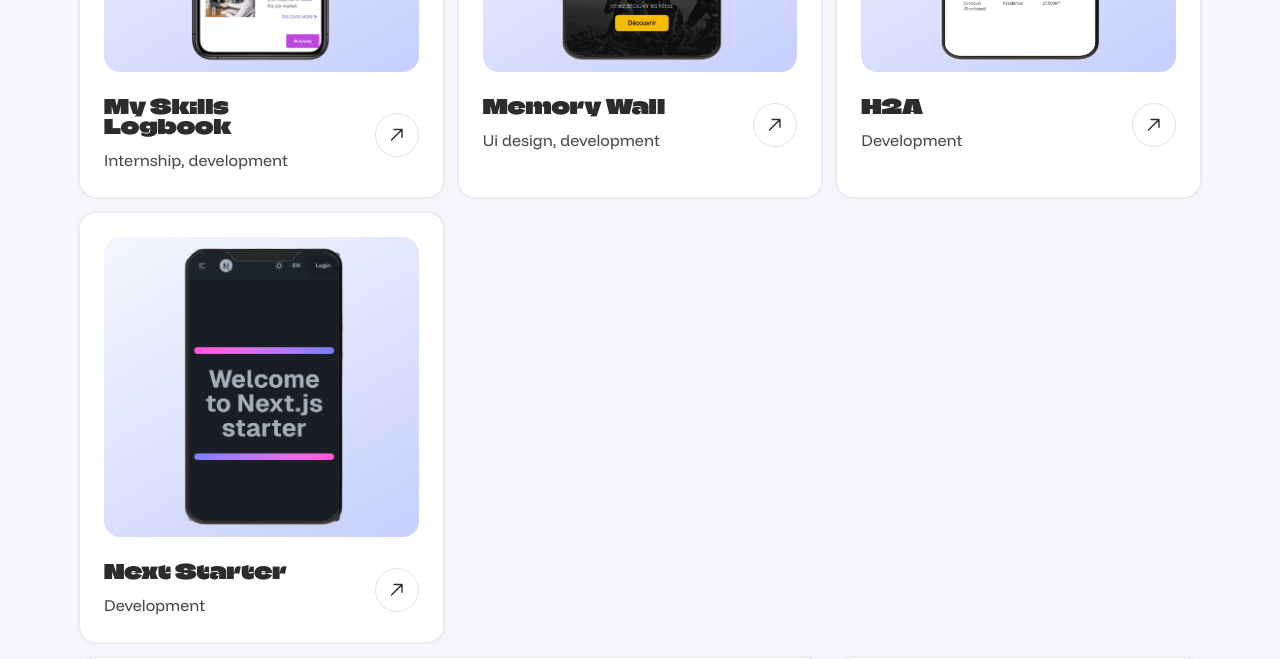
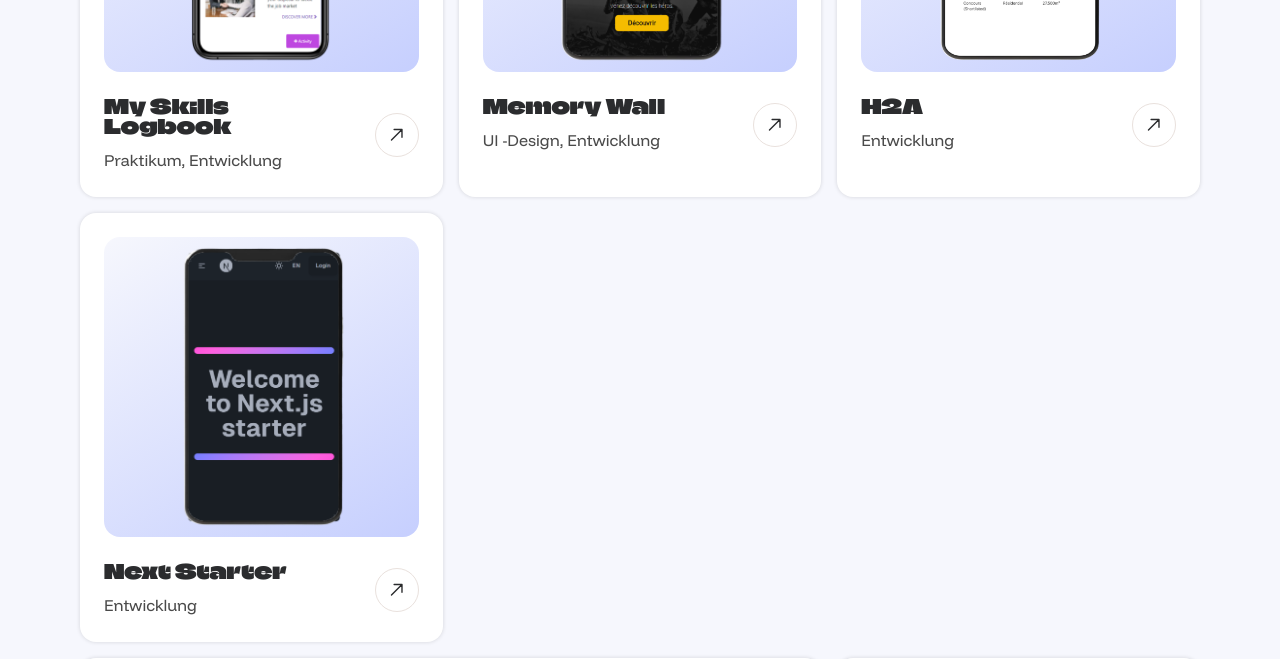
Before and after one commit to lucasbodev/lucasbodev-portfolio, a Next.js app: page /de/projects in a window 1280 px wide. Shown: the part 800-1459 px from the top of the page. Built offline with nearby package versions, Linux system fonts and the light colour scheme.

Commit message:
added cv picture

```diff
--- a/app/[locale]/page.tsx
+++ b/app/[locale]/page.tsx
@@ -118,9 +118,9 @@ const Home = () => {
       <div className={`${styles.projectsList}`}>
         {
           ([
-            { id: 'my-skills-logbook', img: '/images/hec-thumbnail.png', name: 'My Skills Logbook', description: 'Internship, development' },
-            { id: 'memory-wall', img: '/images/memory-wall-thumbnail.png', name: 'Memory Wall', description: 'Ui design, development' },
-            { id: 'h2a', img: '/images/h2a-thumbnail.png', name: 'H2A', description: 'Development' },
+            { id: 'my-skills-logbook', img: '/images/hec-thumbnail.png', name: 'My Skills Logbook', description: t('hecServices') },
+            { id: 'memory-wall', img: '/images/memory-wall-thumbnail.png', name: 'Memory Wall', description: t('mwServices') },
+            { id: 'h2a', img: '/images/h2a-thumbnail.png', name: 'H2A', description: t('h2aServices') },
           ] as ProjectCard[]).map((project, index) => (
             <RevealMotion key={index} variants={getRevealVariants(From.RIGHT, (index === 0 ? 0.4 : 0) + index / 10)} className={styles.cardLayout}>
               <ProjectCard id={project.id} img={project.img} name={project.name} description={project.description} />
@@ -144,6 +144,21 @@ const Home = () => {
         </Marquee>
       </RevealMotion>
 
+      {/* <RevealMotion variants={getRevealVariants(From.BOTTOM)} className={`${bentoStyles.bentoCell} ${bentoStyles.fullWidth} ${styles.techSection}`}>
+        <div className={`${styles.cellHead}`}>
+          <Heading type={HeadingTypes.H2} startIcon='/icons/toolkit.svg'>
+            {richTranslation('toolkitTitle')}
+          </Heading>
+          <p>{t('toolkitSubtitle')}</p>
+        </div>
+        <div className={`${styles.technologies}`}>
+          <TechLink logo='/images/next.svg' name='Next.js' url='https://nextjs.org/' />
+          <TechLink logo='/images/prisma.svg' name='Prisma' url='https://www.prisma.io/'/>
+          <TechLink className={`${styles.third} ${styles.full}`} logo='/images/github.svg' name='GitHub' url='https://github.com/'/>
+          <TechLink className={styles.third} logo='/images/figma.svg' name='Figma' url='https://www.figma.com/'/>
+          <TechLink className={styles.third} logo='/images/notion.svg' name='Notion' url='https://www.notion.com/'/>
+        </div>
+      </RevealMotion> */}
       <RevealMotion variants={getRevealVariants(From.BOTTOM)} className={`${bentoStyles.bentoCell} ${bentoStyles.halfWidth} ${styles.techSection}`}>
         <div className={`${styles.cellHead}`}>
           <Heading type={HeadingTypes.H2} startIcon='/icons/toolkit.svg'>
--- a/app/[locale]/projects/page.tsx
+++ b/app/[locale]/projects/page.tsx
@@ -56,10 +56,10 @@ const Projects = () => {
             <div className={styles.projectList}>
                 {
                     ([
-                        { id: 'my-skills-logbook', img: '/images/hec-thumbnail.png', name: 'My Skills Logbook', description: 'Internship, development' },
-                        { id: 'memory-wall', img: '/images/memory-wall-thumbnail.png', name: 'Memory Wall', description: 'Ui design, development' },
-                        { id: 'h2a', img: '/images/h2a-thumbnail.png', name: 'H2A', description: 'Development' },
-                        { id: 'next-starter', img: '/images/next-starter.png', name: 'Next Starter', description: 'Development' },
+                        { id: 'my-skills-logbook', img: '/images/hec-thumbnail.png', name: 'My Skills Logbook', description: t('hecServices') },
+                        { id: 'memory-wall', img: '/images/memory-wall-thumbnail.png', name: 'Memory Wall', description: t('mwServices') },
+                        { id: 'h2a', img: '/images/h2a-thumbnail.png', name: 'H2A', description: t('h2aServices') },
+                        { id: 'next-starter', img: '/images/next-starter.png', name: 'Next Starter', description: t('h2aServices') },
                     ] as ProjectCard[]).map((project, index) => (
                         <RevealMotion key={index} variants={getRevealVariants(From.BOTTOM, 0.4 + index / 10)}>
                             <ProjectCard id={project.id} img={project.img} name={project.name} description={project.description} vertical={true} />
--- a/components/project-card/project-card.component.tsx
+++ b/components/project-card/project-card.component.tsx
@@ -5,6 +5,7 @@ import styles from "@/components/project-card/project-card.module.css";
 import Heading, { HeadingTypes } from "../heading/heading.component";
 import { Link } from "@/i18n/routing";
 import Icon, { IconSizes } from "../icon/icon.component";
+import { useTranslations } from "next-intl";
 
 interface ProjectCardProps {
     id?: string;
@@ -15,6 +16,8 @@ interface ProjectCardProps {
 }
 
 const ProjectCard = ({ id, img, name, description, vertical = false }: ProjectCardProps) => {
+
+    const t = useTranslations('ProjectCard');
 
     return (
         <Link href={`/project-details/${id}` as any} className={`${bentoStyles.bentoCell} ${styles.projectCardContainer}`}>
@@ -42,7 +45,7 @@ const ProjectCard = ({ id, img, name, description, vertical = false }: ProjectCa
             </div>
 
             <button className={styles.mobileBtn}>
-                <span>View details</span>
+                <span>{t('viewDetails')}</span>
                 <svg className={styles.projectLinkIconMobile} width="46" height="46" viewBox="0 0 46 46" fill="none" xmlns="http://www.w3.org/2000/svg">
                     <path d="M30.1698 15.085L15.0848 30.1699M30.1698 15.085L30.1698 26.3987M30.1698 15.085L18.8561 15.085" stroke="currentColor" strokeWidth="2" strokeLinecap="round" strokeLinejoin="round" />
                 </svg>
--- a/messages/de.json
+++ b/messages/de.json
@@ -12,7 +12,10 @@
     "testimonialsTitle": "Einige <orange>Testimonials</orange>",
     "toolkitTitle": "Meine <orange>-Wolfträle</orange> Entwicklung",
     "toolkitSubtitle": "Ich mag es, die Tools zu testen, zu vergleichen, die Tools zu übernehmen, die meine Projekte effektiver, sauberer und skalierbarer machen.\nHier sind die Technos, die mich heute vibrieren lassen ... und die, die ich weiter erforsche.",
-    "testimonialsSubtitle": "Ein paar Worte von denen, die mir vertrauten."
+    "testimonialsSubtitle": "Ein paar Worte von denen, die mir vertrauten.",
+    "hecServices": "Praktikum, Entwicklung",
+    "mwServices": "UI -Design, Entwicklung",
+    "h2aServices": "Entwicklung"
   },
   "ContactSection": {
     "contactSectionTitle": "Lassen Sie uns <orange>in Verbindung setzen!</orange>",
@@ -29,7 +32,10 @@
   },
   "Projects": {
     "projectsPageTitle": "Schauen Sie sich die<orange> -Projekte an</orange><br></br>Ich habe mit <orange>passion</orange> erkannt",
-    "projectsPageSubtitle": "Jedes Projekt hat mir etwas beigebracht. Ich brauchte lange, Code und ein wenig von mir."
+    "projectsPageSubtitle": "Jedes Projekt hat mir etwas beigebracht. Ich brauchte lange, Code und ein wenig von mir.",
+    "hecServices": "Praktikum, Entwicklung",
+    "mwServices": "UI -Design, Entwicklung",
+    "h2aServices": "Entwicklung"
   },
   "Contact": {
     "connect": "Lassen Sie uns <orange>Connect!</orange>",
@@ -110,5 +116,8 @@
     "nextBenefit6": "Weitere komfortable Bestätigung von Formularen dank Zod, die mit Kompliment verknüpft ist",
     "nextBenefit7": "Fluidunterhaltung dank Framer Motion und/oder GSAP",
     "nextBenefit8": "Einfache und sichere Bereitstellung verfügbare statistische Tools dank des Vercel -Ökosystems"
+  },
+  "ProjectCard": {
+    "viewDetails": "Details anzeigen"
   }
 }
--- a/messages/lb.json
+++ b/messages/lb.json
@@ -12,7 +12,10 @@
     "testimonialsTitle": "E puer <orange>Testimonials</orange>",
     "toolkitTitle": "Meng <orange>Tools</orange> Entwécklung",
     "toolkitSubtitle": "Dat gären Test, vergläichen, adcaptéieren d'Titen déi meng Projete maachen, déi vill effektiv, méi schneiden.\nHei sinn d'Technik déi haut vibréieren déi haut vibréieren ... An déi ech weider entdecken.",
-    "testimonialsSubtitle": "E puer Wierder aus deenen, déi mech vertraut hunn."
+    "testimonialsSubtitle": "E puer Wierder aus deenen, déi mech vertraut hunn.",
+    "hecServices": "Stage, Entwécklung",
+    "mwServices": "Ui Design, Entwécklung",
+    "h2aServices": "Entwécklung"
   },
   "ContactSection": {
     "contactSectionTitle": "Loosst eis <orange>a Kontakt kommen!</orange>",
@@ -29,7 +32,10 @@
   },
   "Projects": {
     "projectsPageTitle": "Kuckt Iech op déi <orange>Projekter</orange><br></br>Ech hu realiséiert mat <orange>Leidenschaft</orange>",
-    "projectsPageSubtitle": "All Projet huet mech eppes geléiert. Ech hunn eng laang Zäit gedauert, Code an e bësse vu mir."
+    "projectsPageSubtitle": "All Projet huet mech eppes geléiert. Ech hunn eng laang Zäit gedauert, Code an e bësse vu mir.",
+    "hecServices": "Stage, Entwécklung",
+    "mwServices": "Ui Design, Entwécklung",
+    "h2aServices": "Entwécklung"
   },
   "Contact": {
     "connect": "Loosst eis <orange>verbannen!</orange>",
@@ -110,5 +116,8 @@
     "nextBenefit6": "Méi komfortabel Validatioun vu Formen Merci un den Zod fir ze komplimentéieren",
     "nextBenefit7": "Flësseg Ënnerhalung Merci un de Fuerm Bewegung an / oder GSAP",
     "nextBenefit8": "Einfach an sécher Détachement verfügbar Statistesch Tools Merci un de Verksemotem"
+  },
+  "ProjectCard": {
+    "viewDetails": "View Detailer"
   }
 }
--- a/messages/nl.json
+++ b/messages/nl.json
@@ -12,7 +12,10 @@
     "testimonialsTitle": "Sommige <orange>getuigenissen</orange>",
     "toolkitTitle": "My <orange>tools</orange> ontwikkeling",
     "toolkitSubtitle": "Ik vind het leuk om de tools te testen, te vergelijken, te gebruiken die mijn projecten effectiever, schoner, schaalbaarder maken.\nHier zijn de techno's die me vandaag laten trillen ... en degenen die ik blijf verkennen.",
-    "testimonialsSubtitle": "Een paar woorden van degenen die me vertrouwden."
+    "testimonialsSubtitle": "Een paar woorden van degenen die me vertrouwden.",
+    "hecServices": "Stage, ontwikkeling",
+    "mwServices": "UI -ontwerp, ontwikkeling",
+    "h2aServices": "Ontwikkeling"
   },
   "ContactSection": {
     "contactSectionTitle": "Laten we <orange> contact opnemen!</orange>",
@@ -29,7 +32,10 @@
   },
   "Projects": {
     "projectsPageTitle": "Bekijk de <orange>-projecten</orange> <br></br>Ik realiseerde me met <orange>passie</orange>",
-    "projectsPageSubtitle": "Elk project heeft me iets geleerd. Ik heb lang geduurd, code en een beetje van mij."
+    "projectsPageSubtitle": "Elk project heeft me iets geleerd. Ik heb lang geduurd, code en een beetje van mij.",
+    "hecServices": "Stage, ontwikkeling",
+    "mwServices": "UI -ontwerp, ontwikkeling",
+    "h2aServices": "Ontwikkeling"
   },
   "Contact": {
     "connect": "Laten we <orange>verbinding maken!</orange>",
@@ -110,5 +116,8 @@
     "nextBenefit6": "Comfortabelere validatie van formulieren dankzij ZOD gekoppeld aan compliment",
     "nextBenefit7": "Vloeistoftertainment dankzij Framer Motion en/of GSAP",
     "nextBenefit8": "Gemakkelijke en veilige implementatie beschikbare statistische tools dankzij het Vercel -ecosysteem"
+  },
+  "ProjectCard": {
+    "viewDetails": "Bekijk details"
   }
 }
```
Also changed, not shown: messages/en.json (+16 -3 lines), messages/fr.json (+12 -3 lines), 2 other files (tests, documents, lock files or other folders).
